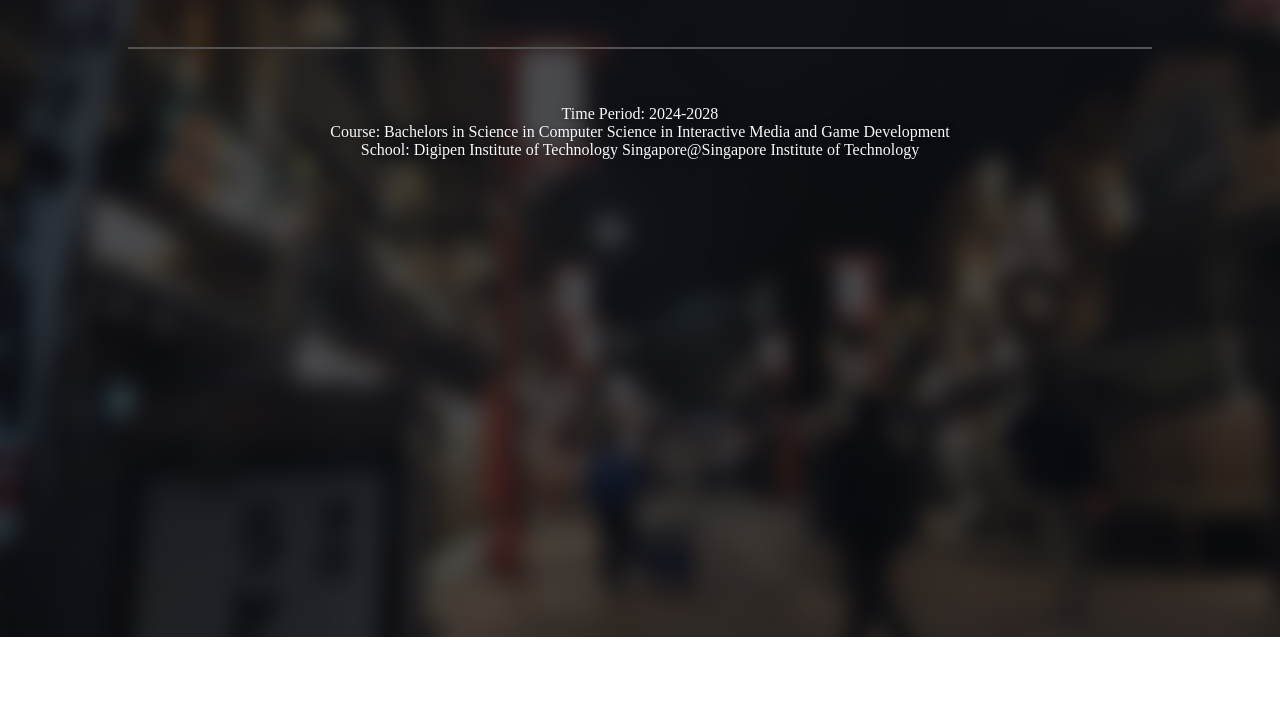
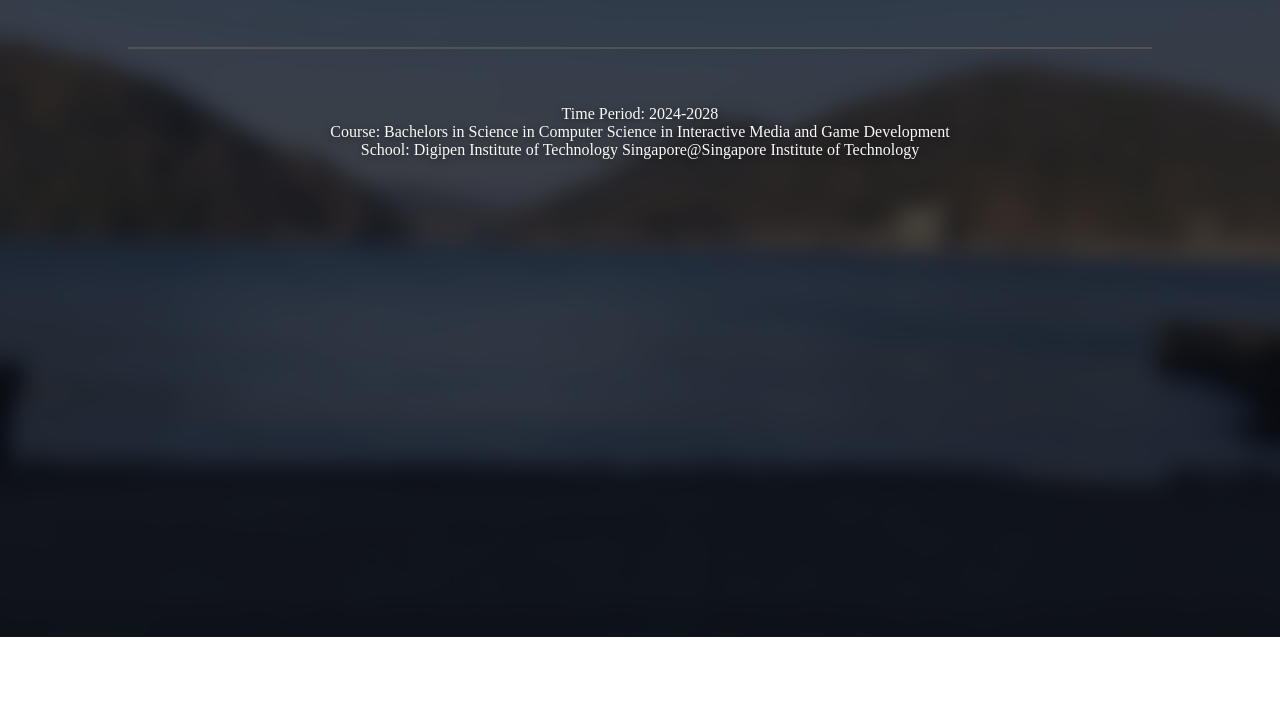
Before and after one commit to Mdafiq2001/mdafiq2001.github.io, a plain HTML site: page university-projects.html in a window 1280 px wide. Shown: the part 163-890 px from the top of the page. Drawn offline with Linux system fonts and the light colour scheme.

Commit message:
Change to uni projects background

```diff
--- a/university-projects.html
+++ b/university-projects.html
@@ -23,7 +23,7 @@
 	<div id="nav-placeholder"></div>
 
 	<div class="parallax-bg">
-        <img src="backgrounds/asakusa.jpg" alt="Background">
+        <img src="backgrounds/uchiura_bay.jpg" alt="Background">
         <div class="parallax-overlay"></div>
     </div>
 	<h1>Projects Done In University</h1>
```
